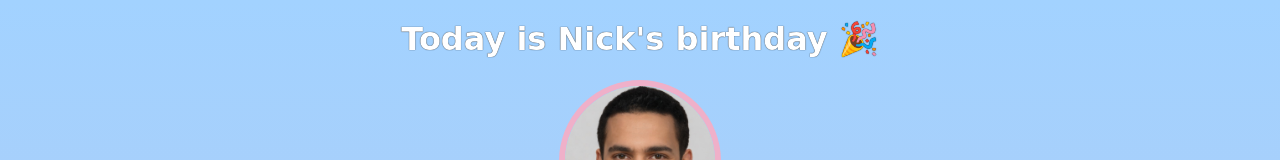
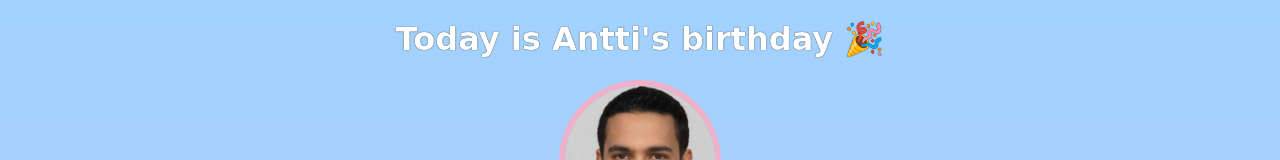
Before and after one commit to AnttiRandell/bday-gift-site, a website built with Vite: page index.html in a window 1280 px wide. Shown: the top 160 px of the page. Built offline with nearby package versions, Linux system fonts and the light colour scheme; a web font is replaced by a local one.

Commit message:
Change the name to Antti

```diff
--- a/index.html
+++ b/index.html
@@ -7,7 +7,7 @@
     </head>
     <body>
         <div id="header">
-            <h1>Today is Nick's birthday 🎉</h1>
+            <h1>Today is Antti's birthday 🎉</h1>
             <img id="bff-img" src="images/nick.jpg">
             <h2 id="bday-age">24 years old</h2>
             <h4 id="bday-date">01.11.2022</h4>
```
